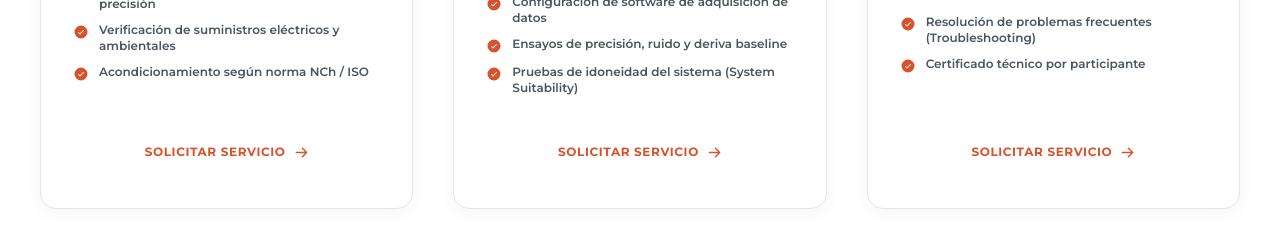
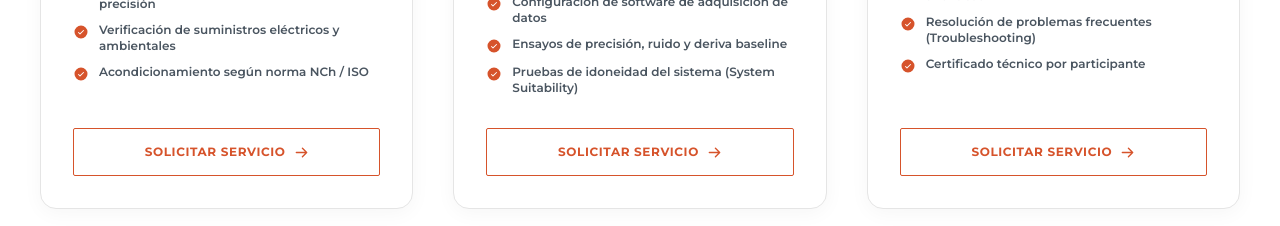
Before and after one commit to delcarpiohub/LandingPage, a Next.js app: page /servicios in a window 1280 px wide. Shown: the part 1140-1366 px from the top of the page. Built offline with nearby package versions, Linux system fonts and the light colour scheme.

Commit message:
fix(servicios): corregir variante de boton para compilacion de TypeScript

```diff
--- a/src/app/servicios/page.tsx
+++ b/src/app/servicios/page.tsx
@@ -275,7 +275,7 @@ export default function ServiciosPage() {
 
                         {/* Action Link / Button */}
                         <div className="mt-auto pt-2">
-                          <Button asChild variant="outline" className="w-full justify-center border-[#D6532B] text-[#D6532B] hover:bg-[#D6532B] hover:text-white transition-colors">
+                          <Button asChild variant="secondary" className="w-full justify-center border border-[#D6532B] text-[#D6532B] hover:bg-[#D6532B] hover:text-white transition-colors">
                             <Link href="/contacto/proyectos" className="flex items-center gap-2 font-bold text-xs uppercase tracking-wider">
                               <span>Solicitar servicio</span>
                               <ArrowRight size={15} weight="bold" />
```
